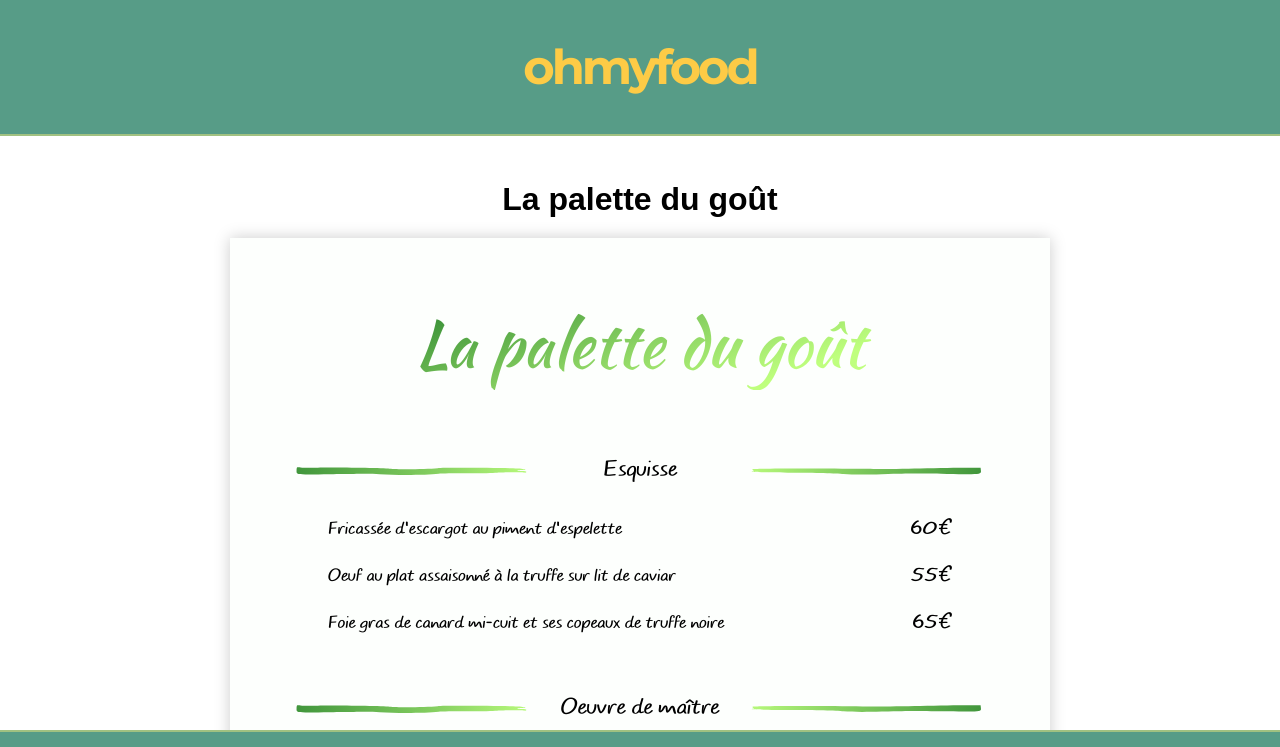
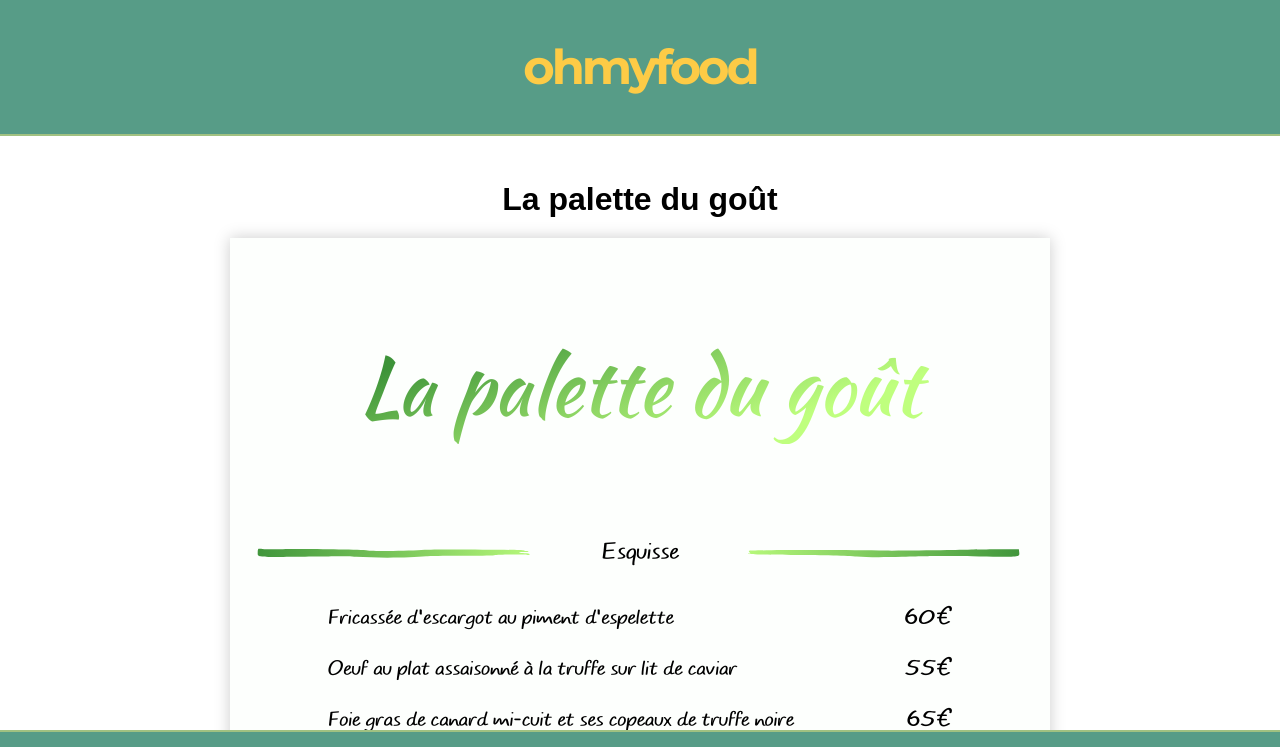
Before and after one commit to cdesurmo64/ohmyfood, a plain HTML site: page menu-taste.html in a window 1280 px wide. Shown: the top 747 px of the page. Drawn offline with Linux system fonts and the light colour scheme.

Commit message:
*Update* TASTE MENU : DESKTOP STYLE finished

```diff
--- a/assets/sass/components/_dish-list.scss
+++ b/assets/sass/components/_dish-list.scss
@@ -177,7 +177,7 @@
   .menu__details--chic {
 
     .dish-list {
-      font-size: 1.8rem;
+      font-size: 1.9rem;
       margin: 30px 0 65px;
 
       &__item {
@@ -205,4 +205,20 @@
       }
     }
   }
+
+  //Taste menu specific features
+  .menu__details--taste {
+
+    .dish-list {
+      font-size: 2rem;
+      margin: 30px 0 65px;
+
+      &__item {
+
+        &__price {
+          font-size: 2.4rem;
+        }
+      }
+    }
+  }
 }
--- a/assets/sass/layouts/_menu.scss
+++ b/assets/sass/layouts/_menu.scss
@@ -205,7 +205,7 @@
       padding: 0 14px 13px;
 
       .bar {
-        flex: 1 1 270px;
+        flex: 1 1 290px;
 
         img {
           top: 1px;
@@ -340,7 +340,7 @@
         margin: 0 -10px;
 
         .bar {
-          flex: 0 1 270px;
+          flex: 0 1 290px;
 
           img {
             top: 4px;
@@ -461,5 +461,34 @@
         }
       }
     }
+
+    //Taste menu specific features
+    &__details--taste {
+      padding: 90px 70px 80px;
+
+      header {
+        padding-bottom: 90px;
+
+        h1 {
+          font-size: 8rem;
+        }
+      }
+
+      &__subtitle {
+        margin: 0 -50px;
+
+        .bar {
+
+          img {
+            top: 4px;
+          }
+        }
+
+        h2 {
+          flex: 0 0 25%;
+          font-size: 2.3rem;
+        }
+      }
+    }
   }
 }
```
Also changed, not shown: assets/sass/main.css, 1 other file.
